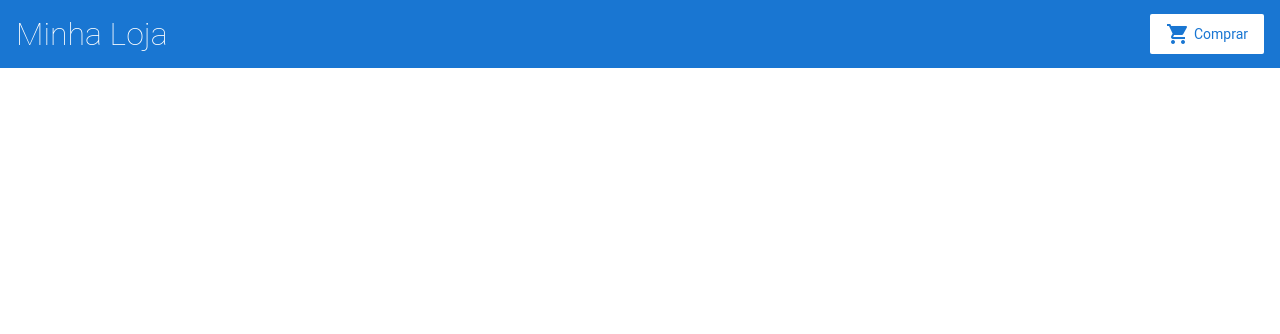
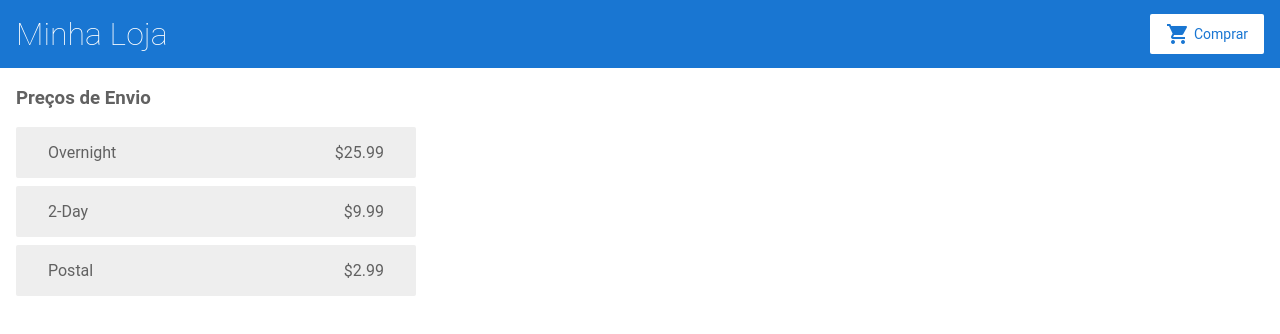
Before and after one commit to r25ta/exercicio-angular, an Angular app: page /shipping in a window 1280 px wide. Before the commit this address led to /. Shown: the top 334 px of the page. Built offline with nearby package versions, Linux system fonts and the light colour scheme.

Commit message:
Gerenciamento dos dados, implementação de opções e valores do frete

```diff
--- a/src/app/app.module.ts
+++ b/src/app/app.module.ts
@@ -2,6 +2,7 @@
 import { BrowserModule } from '@angular/platform-browser';
 import { RouterModule } from '@angular/router';
 import { ReactiveFormsModule } from '@angular/forms';
+import { HttpClientModule } from '@angular/common/http';
 
 import { AppComponent } from './app.component';
 import { TopBarComponent } from './top-bar/top-bar.component';
@@ -9,16 +10,18 @@
 import { ProductDetailsComponent } from './product-details/product-details.component';
 import { CartService } from './cart.service';
 import { CartComponent } from './cart/cart.component';
+import { ShippingComponent } from './shipping/shipping.component';
 
 
 @NgModule({
   imports: [
     BrowserModule,
+    HttpClientModule,
     ReactiveFormsModule,
     RouterModule.forRoot([
       { path: '', component: ProductListComponent },
       { path:'products/:productId', component: ProductDetailsComponent},{path:'cart', component: CartComponent}
-      ,
+      ,{path: 'shipping',component: ShippingComponent}
     ])
   ],
   declarations: [
@@ -26,10 +29,11 @@
     TopBarComponent,
     ProductListComponent,
     ProductDetailsComponent,
-    CartComponent
+    CartComponent,
+    ShippingComponent
   ],
   bootstrap: [ AppComponent ],
-  providers: [CartService]
+  //providers: [CartService]
 })
 export class AppModule { }
 
--- a/src/app/cart.service.ts
+++ b/src/app/cart.service.ts
@@ -1,4 +1,5 @@
 import { Injectable } from '@angular/core';
+import { HttpClient } from '@angular/common/http'
 
 @Injectable({
   providedIn:'root'
@@ -6,6 +7,10 @@
 export class CartService {
   itens=[];
 
+  /* Inject do httpclient no construtor*/
+  constructor( private http: HttpClient ){
+
+  }
   addToCart(product){
     this.itens.push(product);
   }
@@ -18,4 +23,8 @@
     this.itens=[];
     return this.itens;
   }
+
+  getShippingPrices(){
+    return this.http.get('/assets/shipping.json');
+  }
 }
--- a/src/app/cart/cart.component.html
+++ b/src/app/cart/cart.component.html
@@ -1,4 +1,8 @@
 <h3>Carrinho de Compras</h3>
+
+<p>
+  <a routerLink="/shipping">Calcular Frete</a>
+</p>
 
 <div class="cart-item" *ngFor="let item of itens">
   <span>{{ item.name }}</span>
--- /dev/null
+++ b/src/app/shipping/shipping.component.html
@@ -0,0 +1,6 @@
+<h3>Preços de Envio</h3>
+<!--Exibir informações de forma assincrona-->
+<div class="shipping-item" *ngFor="let shipping of shippingCosts | async">
+  <span>{{ shipping.type }}</span>
+  <span>{{ shipping.price | currency }}</span>
+</div>
--- /dev/null
+++ b/src/app/shipping/shipping.component.ts
@@ -0,0 +1,20 @@
+import { Component, OnInit } from '@angular/core';
+import { CartService } from '../cart.service';
+
+@Component({
+  selector: 'app-shipping',
+  templateUrl: './shipping.component.html',
+  styleUrls: ['./shipping.component.css']
+})
+export class ShippingComponent implements OnInit {
+  shippingCosts;
+
+  constructor(
+    private cartService : CartService
+  ) { }
+
+  ngOnInit() {
+    this.shippingCosts = this.cartService.getShippingPrices();
+  }
+
+}
```
Also changed, not shown: src/app/shipping/shipping.component.css (added).
